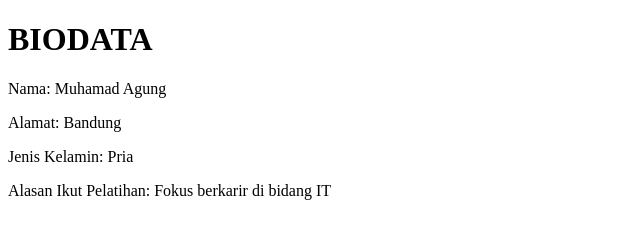
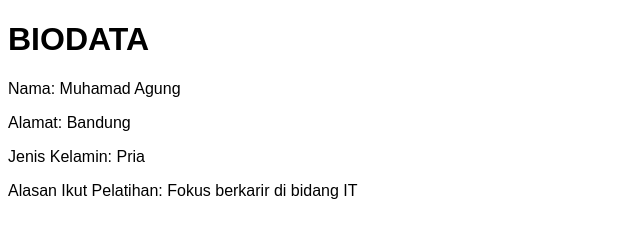
Before and after one commit to agungmmd/PBL-2025, a plain HTML site: page online/Day-2/index.html in a window 1280 px wide. Shown: the whole page, without its empty margins (0-640 px from the left). Drawn offline with Linux system fonts and the light colour scheme.

Commit message:
Biodata Update

```diff
--- a/online/Day-2/index.html
+++ b/online/Day-2/index.html
@@ -4,6 +4,10 @@
     <meta charset="UTF-8">
     <meta name="viewport" content="width=device-width, initial-scale=1.0">
     <title>BIODATA</title>
+    <style>
+        body {font-family: "Playfair Display", sans-serif;}
+        p {font-family: "Poppins", sans-serif;}
+    </style>
 </head>
 <body>
     <H1>BIODATA</H1>
```
